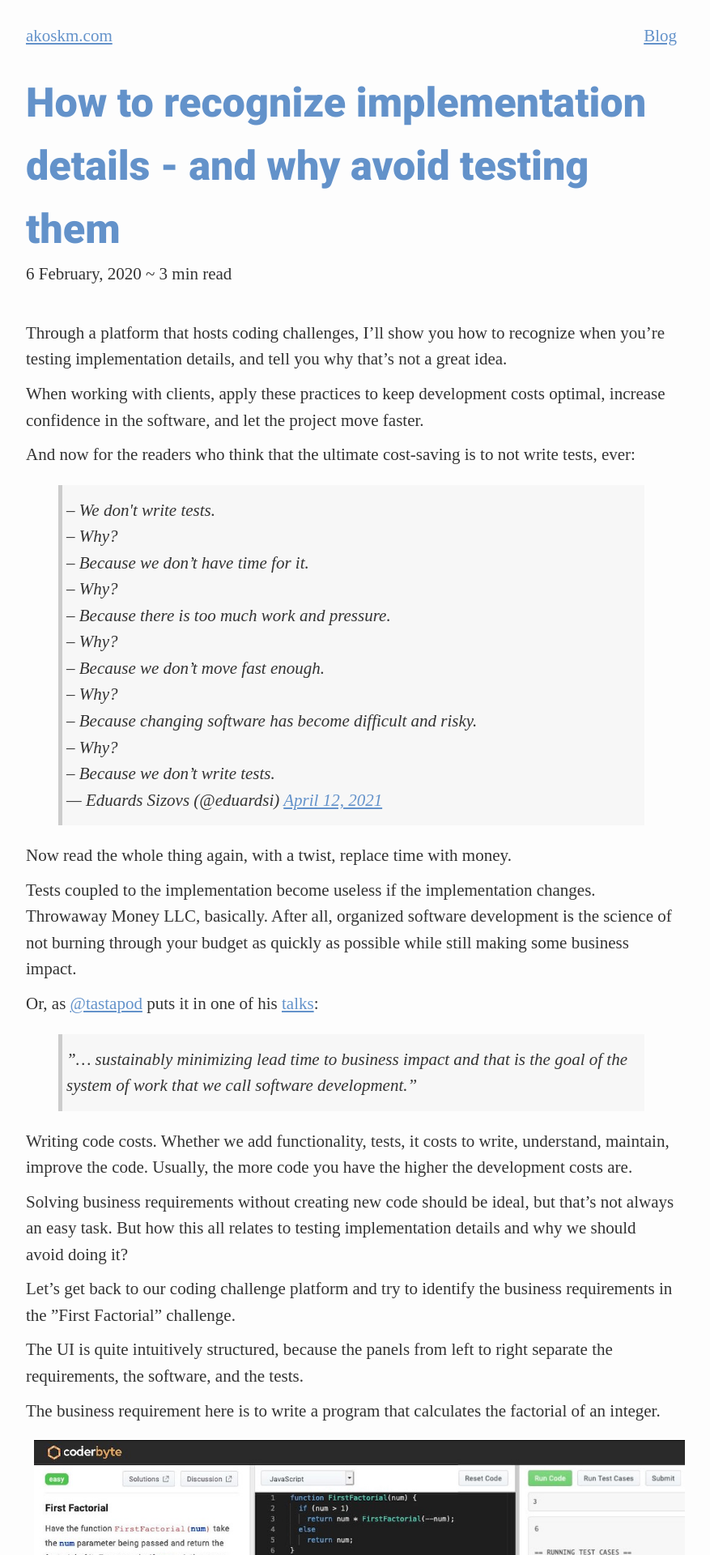
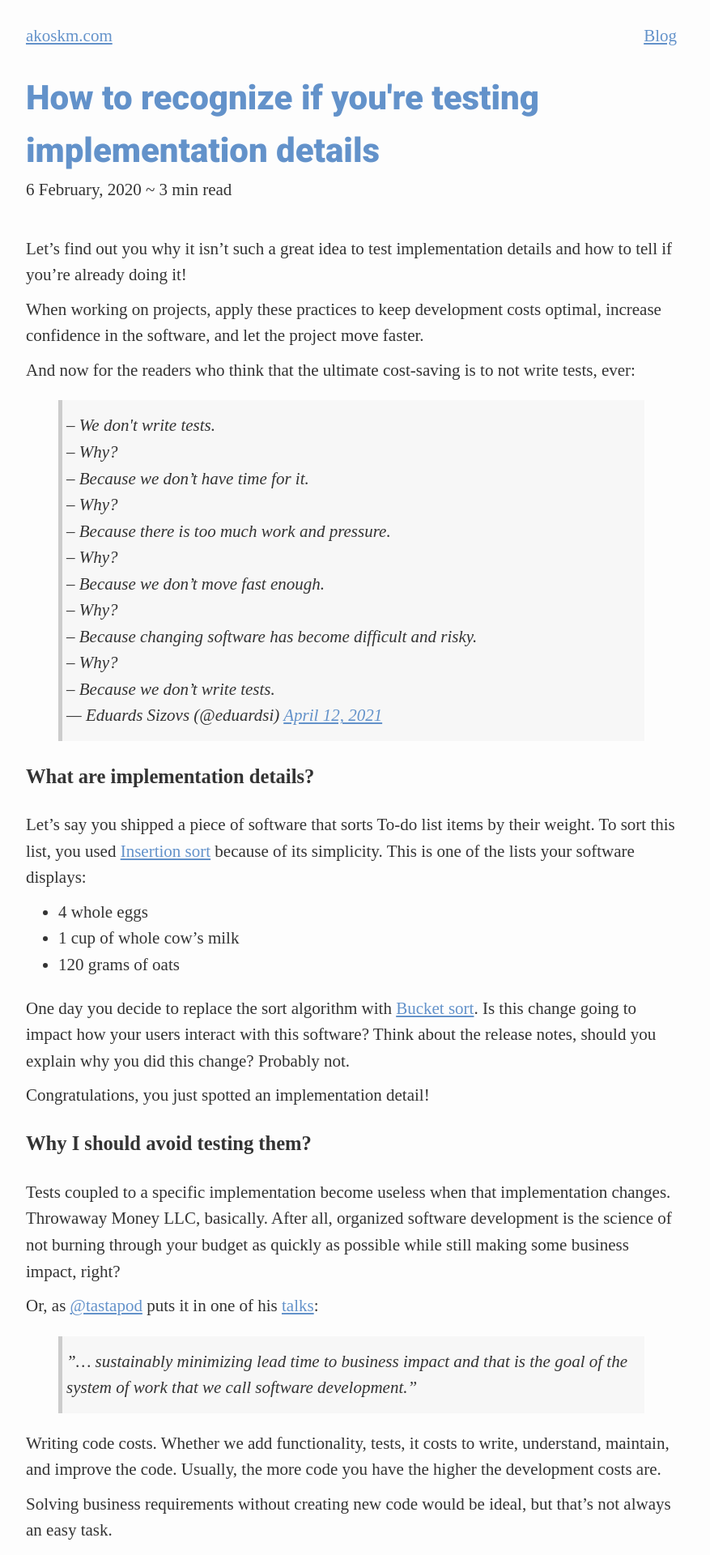
Before and after one commit to akoskm/akoskm.github.io, a Jekyll site: the page built from _posts/2020-02-06-how-to-recognize-implementation-details-and-why-avoid-testing-them.md, in a window 1280 px wide. Shown: the top 1920 px of the page at 81% size, without its empty margins (206-1083 px from the left). Built offline with Jekyll 4.4.1, drawn with Linux system fonts in a browser that asks for light colours; nearby versions of some CDN libraries; some web fonts are replaced; comment, search, counter and statistics services are not loaded; some of the changed text lies outside the part shown.

Commit message:
update fixtures, explain implementation details

```diff
--- a/_layouts/default.html
+++ b/_layouts/default.html
@@ -101,7 +101,6 @@
             font-family: 'Roboto', sans-serif;
             padding: 0;
             font-weight: 900;
-            font-size: 1.2em;
             text-decoration: none;
           }
 
--- a/_posts/2020-02-06-how-to-recognize-implementation-details-and-why-avoid-testing-them.md
+++ b/_posts/2020-02-06-how-to-recognize-implementation-details-and-why-avoid-testing-them.md
@@ -1,35 +1,52 @@
 ---
-title: How to recognize implementation details - and why avoid testing them
+title: How to recognize if you're testing implementation details
 layout: post
 type: post
 featured: true
 date: 2020-02-06 00:00:01
 ---
 
-Through a platform that hosts coding challenges, I'll show you how to recognize when you're testing implementation details, and tell you why that's not a great idea.
+Let's find out you why it isn't such a great idea to test implementation details and how to tell if you're already doing it!
 
-When working with clients, apply these practices to keep development costs optimal, increase confidence in the software, and let the project move faster.
+When working on projects, apply these practices to keep development costs optimal, increase confidence in the software, and let the project move faster.
 
 And now for the readers who think that the ultimate cost-saving is to not write tests, ever:
 
 <blockquote class="twitter-tweet"><p lang="en" dir="ltr">– We don&#39;t write tests.<br>– Why?<br>– Because we don’t have time for it.<br>– Why?<br>– Because there is too much work and pressure.<br>– Why?<br>– Because we don’t move fast enough.<br>– Why?<br>– Because changing software has become difficult and risky.<br>– Why?<br>– Because we don’t write tests.</p>&mdash; Eduards Sizovs (@eduardsi) <a href="https://twitter.com/eduardsi/status/1381633331230601221?ref_src=twsrc%5Etfw">April 12, 2021</a></blockquote> <script async src="https://platform.twitter.com/widgets.js" charset="utf-8"></script>
 
-Now read the whole thing again, with a twist, replace time with money.
+### What are implementation details?
 
-Tests coupled to the implementation become useless if the implementation changes. Throwaway Money LLC, basically. After all, organized software development is the science of not burning through your budget as quickly as possible while still making some business impact.
+Let's say you shipped a piece of software that sorts To-do list items by their weight.
+To sort this list, you used [Insertion sort](https://en.wikipedia.org/wiki/Insertion_sort) because of its simplicity.
+This is one of the lists your software displays:
+
+- 4 whole eggs
+- 1 cup of whole cow's milk
+- 120 grams of oats
+
+One day you decide to replace the sort algorithm with [Bucket sort](https://en.wikipedia.org/wiki/Bucket_sort).
+Is this change going to impact how your users interact with this software? Think about the release notes, should you explain why you did this change? Probably not.
+
+Congratulations, you just spotted an implementation detail!
+
+### Why I should avoid testing them?
+
+Tests coupled to a specific implementation become useless when that implementation changes. Throwaway Money LLC, basically. After all, organized software development is the science of not burning through your budget as quickly as possible while still making some business impact, right?
 
 Or, as [@tastapod](https://twitter.com/tastapod) puts it in one of his [talks](https://www.youtube.com/watch?v=4Y0tOi7QWqM):
 
 > ”... sustainably minimizing lead time to business impact and that is the goal of the system of work that we call software development.”
 
-Writing code costs. Whether we add functionality, tests, it costs to write, understand, maintain, improve the code.
+Writing code costs. Whether we add functionality, tests, it costs to write, understand, maintain, and improve the code.
 Usually, the more code you have the higher the development costs are.
 
-Solving business requirements without creating new code should be ideal, but that's not always an easy task. But how this all relates to testing implementation details and why we should avoid doing it?
+Solving business requirements without creating new code would be ideal, but that's not always an easy task.
 
-Let's get back to our coding challenge platform and try to identify the business requirements in the ”First Factorial” challenge.
+### Am I testing the right thing?
 
-The UI is quite intuitively structured, because the panels from left to right separate the requirements, the software, and the tests.
+During my studies we were *obsessed* with coding challenges. I came across this site called [Coderbyte](https://coderbyte.com/) that hosts such challenges and realized how well it represents this idea of what to test.
+
+The UI immediately creates the right separation. The panels from left to right represent the requirements, the software, and the tests.
 
 The business requirement here is to write a program that calculates the factorial of an integer.
 
@@ -39,23 +56,21 @@ Let's pretend for a moment that we like the idea of testing implementation detai
 
 Now, fast forward a year.
 
-Let's say we took a course from Data Structures an Algorithms and we learned we can turn recursions into loops.
+We took a course from Data Structures an Algorithms and we learned we can turn recursions into loops.
 We come up with this brand new way of calculating factorials:
 
 ![Codebite loop](/assets/posts/images/2020-02-05/loop.jpg)
 
-We're excited to try this new algorithm, but our implementation specific test won't pass. The recursions are gone!
+We're excited to try this new algorithm, but our test won't pass anymore. The recursion is gone!
 
-You'll run into the same problem while developing or maintaining an kind of software over a period of time. Your software development skills improve during that period, but the problems you solved remain the same.
-Today we use LibX to make a network request tomorrow we'll be using LibZ. Unless your task is to explicitly test that LibZ made that request, you should never check that.
+You'll run into the same problem while working on any kind of software over a period of time. Your software development skills might improve during that period, you rewrite some of your code, but the problems you solve remain the same.
 
-Such tests don't increase confidence in our software. They only show the presence of a recursion, the presence of a LibZ call or any other implementation detail that could be temporary.
+The biggest problem is that such tests don't increase confidence in our software. They only thing they show is the presence of a recursion, an implementation detail that might change over time.
 
 Focus on the business requirements while writing tests so they keep working even after the implementation changes.
-In our case, calculating the factorial of an integer was the requirement and not the presence of recursions.
 
 <blockquote class="twitter-tweet"><p lang="en" dir="ltr">Write tests. Not too many. Mostly integration.</p>&mdash; Guillermo Rauch (@rauchg) <a href="https://twitter.com/rauchg/status/807626710350839808?ref_src=twsrc%5Etfw">December 10, 2016</a></blockquote> <script async src="https://platform.twitter.com/widgets.js" charset="utf-8"></script>
 
-Do you or your team write tests at all? Are you thinking about what part of the software you should test?
+Do you write tests at all? Are you thinking what's the best way to test your software?
 
 Let’s continue the discussion on [Twitter](https://twitter.com/akoskm/status/1225367339836878850) or in the comments below.
```
Also changed, not shown: assets/posts/images/2020-02-05/loop.jpg, assets/posts/images/2020-02-05/recursion.jpg.
